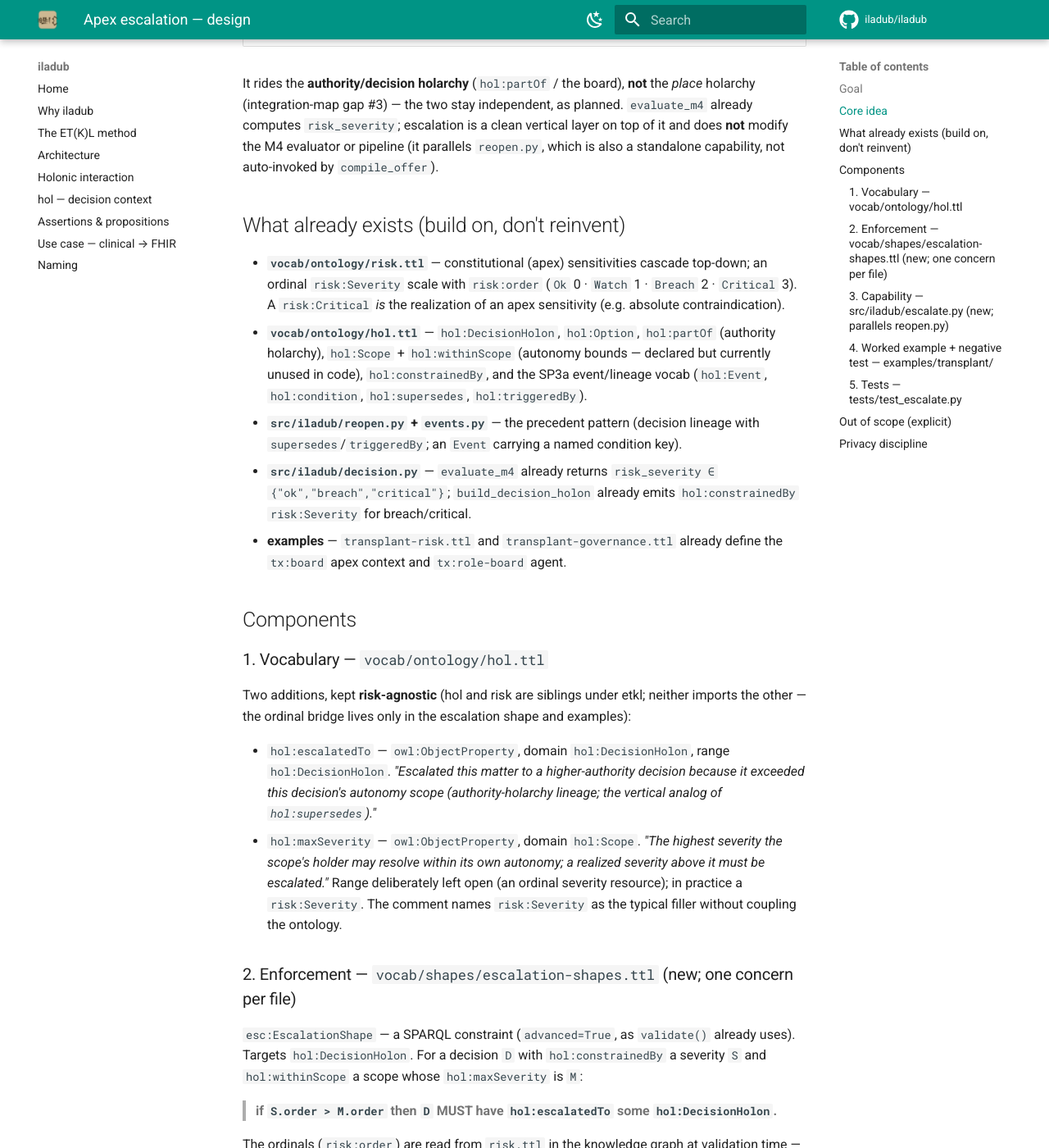
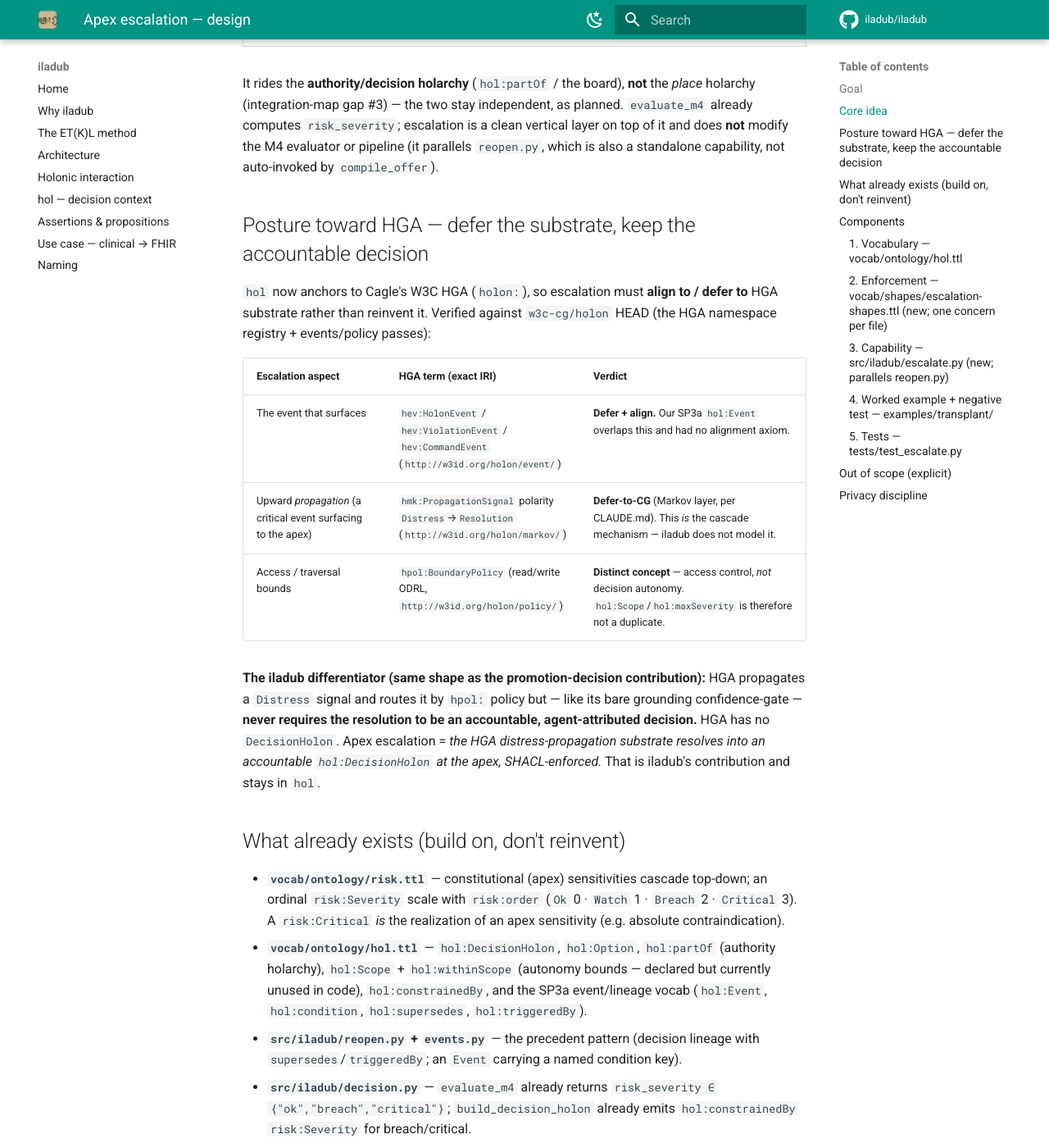
Before and after one commit to iladub/iladub, an MkDocs documentation site: the page built from docs/superpowers/specs/2026-06-29-apex-escalation-design.md, in a window 1280 px wide and 1400 px high, scrolled down 796 px. Shown: the whole window at 82% size. Built offline with MkDocs 1.6.1 and Material for MkDocs 9.7.7, drawn with Linux system fonts in a browser that asks for light colours; comment, search, counter and statistics services are not loaded.

Commit message:
docs(spec): WIP — HGA posture (paused for source-ownership realign)
Co-Authored-By: Claude Opus 4.8 (1M context) <noreply@anthropic.com>

```diff
--- a/docs/superpowers/specs/2026-06-29-apex-escalation-design.md
+++ b/docs/superpowers/specs/2026-06-29-apex-escalation-design.md
@@ -30,6 +30,25 @@ holarchy (integration-map gap #3) — the two stay independent, as planned. `eva
 already computes `risk_severity`; escalation is a clean vertical layer on top of it and does
 **not** modify the M4 evaluator or pipeline (it parallels `reopen.py`, which is also a
 standalone capability, not auto-invoked by `compile_offer`).
+
+## Posture toward HGA — defer the substrate, keep the accountable decision
+
+`hol` now anchors to Cagle's W3C HGA (`holon:`), so escalation must **align to / defer to**
+HGA substrate rather than reinvent it. Verified against `w3c-cg/holon` HEAD (the HGA
+namespace registry + events/policy passes):
+
+| Escalation aspect | HGA term (exact IRI) | Verdict |
+| --- | --- | --- |
+| The event that surfaces | `hev:HolonEvent` / `hev:ViolationEvent` / `hev:CommandEvent` (`http://w3id.org/holon/event/`) | **Defer + align.** Our SP3a `hol:Event` overlaps this and had no alignment axiom. |
+| Upward *propagation* (a critical event surfacing to the apex) | `hmk:PropagationSignal` polarity `Distress`→`Resolution` (`http://w3id.org/holon/markov/`) | **Defer-to-CG** (Markov layer, per CLAUDE.md). This *is* the cascade mechanism — iladub does not model it. |
+| Access / traversal bounds | `hpol:BoundaryPolicy` (read/write ODRL, `http://w3id.org/holon/policy/`) | **Distinct concept** — access control, *not* decision autonomy. `hol:Scope`/`hol:maxSeverity` is therefore not a duplicate. |
+
+**The iladub differentiator (same shape as the promotion-decision contribution):** HGA
+propagates a `Distress` signal and routes it by `hpol:` policy but — like its bare grounding
+confidence-gate — **never requires the resolution to be an accountable, agent-attributed
+decision.** HGA has no `DecisionHolon`. Apex escalation = *the HGA distress-propagation
+substrate resolves into an accountable `hol:DecisionHolon` at the apex, SHACL-enforced.* That
+is iladub's contribution and stays in `hol`.
 
 ## What already exists (build on, don't reinvent)
 
```
